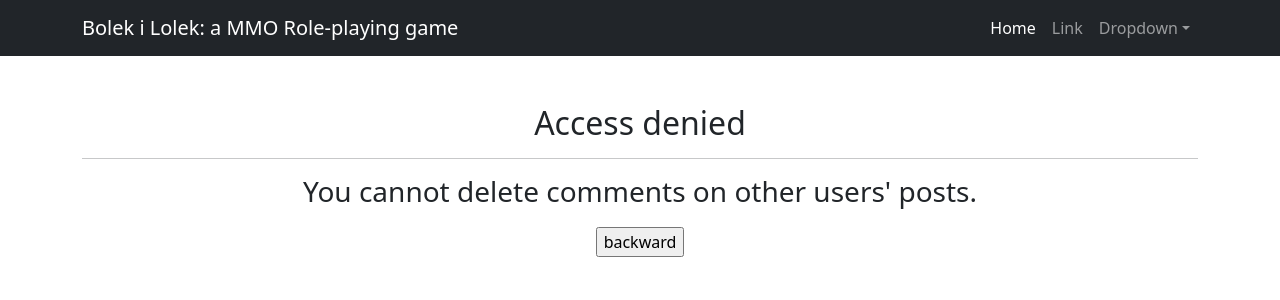
After one commit to dernn/Nboard, a Django app: template templates/board/comment_lock.html in a window 1280 px wide. The commit adds this page. Shown: the top 300 px of the page. Run offline with Django 5.2, Linux system fonts and the light colour scheme; the template is opened without the code that fills it, so the values that code supplies are empty; some libraries are stand-ins or nearby versions.

Commit message:
buttons delete/accept comments on the user’s personal page

```diff
--- a/board/urls.py
+++ b/board/urls.py
@@ -1,5 +1,5 @@
 from board.views import PostListView, PostDetailView, CategoryListView, PostCreateView, PostUpdateView, \
-    CommentCreateView, PersonalSearchListView
+    CommentCreateView, PersonalSearchListView, comment_delete
 
 from django.urls import path
 
@@ -11,4 +11,5 @@ urlpatterns = [
     path('<int:pk>/edit/', PostUpdateView.as_view(), name='post_update'),
     path('<int:pk>/comment/', CommentCreateView.as_view(), name='comment_create'),
     path('personal/', PersonalSearchListView.as_view(), name='personal_search'),
+    path('<int:pk>/delete/', comment_delete, name='comment_delete'),
 ]
--- /dev/null
+++ b/templates/board/comment_lock.html
@@ -0,0 +1,14 @@
+{% extends 'board/index.html' %}
+
+{% block title %}
+Access denied
+{% endblock title %}
+
+{% block content %}
+    <h2>Access denied</h2>
+    <hr>
+    <h3>You cannot delete comments on other users' posts.</h3>
+    <div class="text-center space-10">
+        <input type="button" value="backward" onclick="window.history.back()">
+    </div>
+{% endblock content %}
--- a/templates/board/personal.html
+++ b/templates/board/personal.html
@@ -5,7 +5,7 @@ Private page
 {% endblock title %}
 
 {% block content %}
-    <h1 class="space-h">All responses ({{ paginator.count }})</h1>
+    <h1 class="space-h">All responses to your posts ({{ paginator.count }})</h1>
     <!-- condition for SearchListView-->
     {% if filter %}
         <div class="space-h">
@@ -25,8 +25,8 @@ Private page
                 {{ comment.pub_date|date:'d F G:i:s, Y' }}<br>
                 {{ comment.text }}<br>
                 <!-- Delete & Accept buttons below [fix links] -->
-                <a href="{% url 'comment_create' comment.id %}">Delete</a>
-                <a href="{% url 'post_update' comment.id %}">Accept</a>
+                <a class="btn btn-primary" href="{% url 'comment_delete' comment.id %}" role="button">Delete</a>
+                <a class="btn btn-primary" href="{% url 'post_update' comment.id %}" role="button">Accept</a>
             </div>
         {% endfor %}
 
```
Also changed, not shown: board/views.py (+20 -4 lines).
